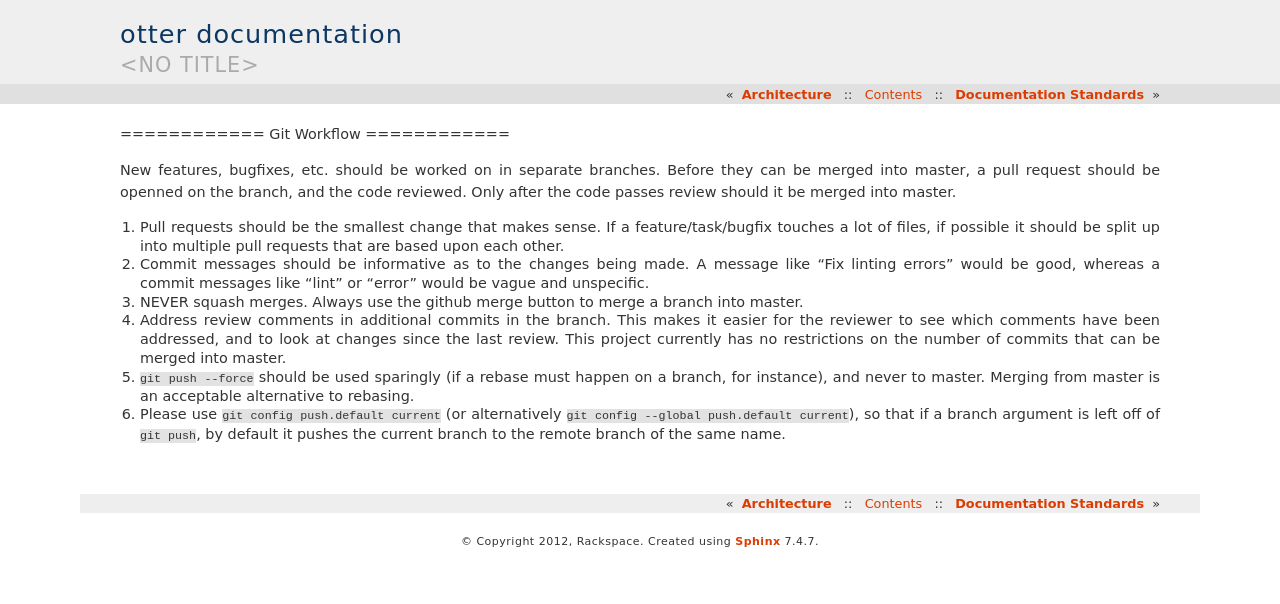
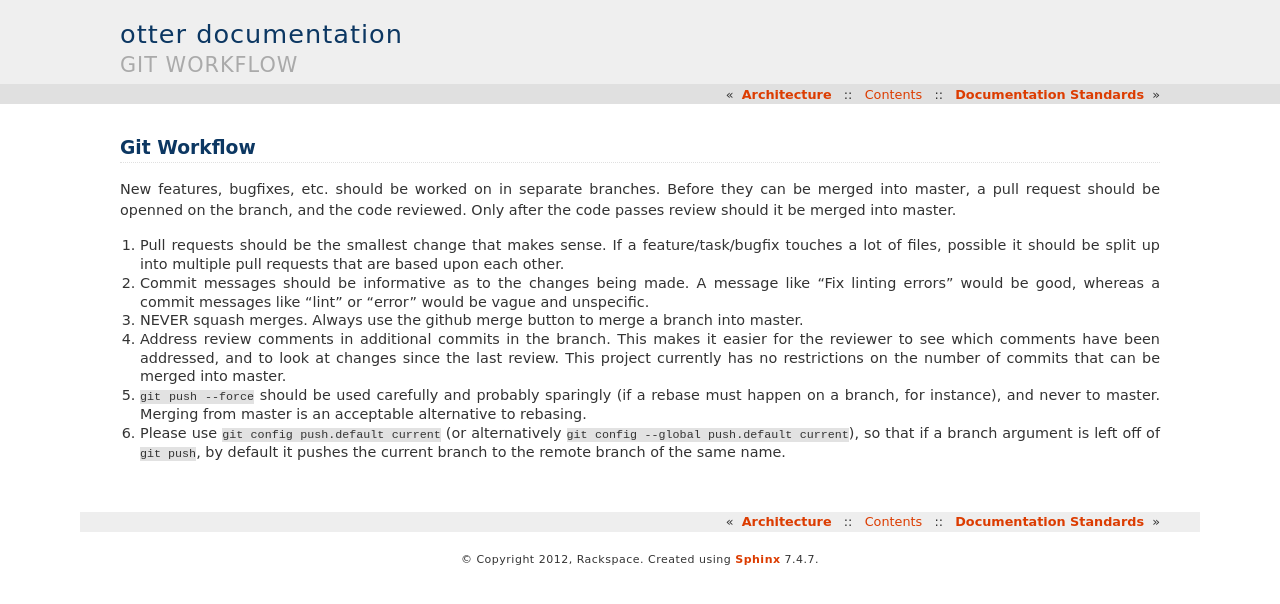
Before and after one commit to rackerlabs/otter, a Sphinx documentation site: the page built from doc/dev_process.rst, in a window 1280 px wide. Shown: the top 604 px of the page. Built offline with Sphinx 7.4.7, drawn with Linux system fonts in a browser that asks for light colours; pages that are not in the unit, such as notebooks, are missing from menus.

```diff
--- a/doc/dev_process.rst
+++ b/doc/dev_process.rst
@@ -1,24 +1,29 @@
-============ Git Workflow ============
+============
+Git Workflow
+============
 
-New features, bugfixes, etc. should be worked on in separate branches.  Before they can be merged into master, a pull
-request should be openned on the branch, and the code reviewed.  Only after the code passes review should it be merged
-into master.
+New features, bugfixes, etc. should be worked on in separate branches.  Before they can be merged into
+master, a pull request should be openned on the branch, and the code reviewed.  Only after the code
+passes review should it be merged into master.
 
-#. Pull requests should be the smallest change that makes sense.  If a feature/task/bugfix touches a lot of files, if
-   possible it should be split up into multiple pull requests that are based upon each other.
+#. Pull requests should be the smallest change that makes sense.  If a feature/task/bugfix touches a
+   lot of files,  possible it should be split up into multiple pull requests that are based upon each
+   other.
 
-#. Commit messages should be informative as to the changes being made.  A message like "Fix linting errors" would be
-   good, whereas a commit messages like "lint" or "error" would be vague and unspecific.
+#. Commit messages should be informative as to the changes being made.  A message like "Fix linting
+   errors" would be good, whereas a commit messages like "lint" or "error" would be vague and
+   unspecific.
 
 #. NEVER squash merges.  Always use the github merge button to merge a branch into master.
 
-#. Address review comments in additional commits in the branch.  This makes it easier for the reviewer to see which
-   comments have been addressed, and to look at changes since the last review.  This project currently has no
-   restrictions on the number of commits that can be merged into master.
+#. Address review comments in additional commits in the branch.  This makes it easier for the reviewer
+   to see which comments have been addressed, and to look at changes since the last review.  This
+   project currently has no restrictions on the number of commits that can be merged into master.
 
-#. ``git push --force`` should be used sparingly (if a rebase must happen on a branch, for instance), and never to
-   master. Merging from master is an acceptable alternative to rebasing.
+#. ``git push --force`` should be used carefully and probably sparingly (if a rebase must happen on a
+   branch, for instance), and never to master. Merging from master is an acceptable alternative to
+   rebasing.
 
-#. Please use ``git config push.default current`` (or alternatively ``git config --global push.default current``), so
-   that if a branch argument is left off of ``git push``, by default it pushes the current branch to the remote branch
-   of the same name.
+#. Please use ``git config push.default current`` (or alternatively ``git config --global push.default
+   current``), so that if a branch argument is left off of ``git push``, by default it pushes the
+   current branch to the remote branch of the same name.
--- a/doc/standards.rst
+++ b/doc/standards.rst
@@ -42,7 +42,7 @@
 #. indentation should consist of 4 spaces
 #. there should be 1 line between method definitions and 2 lines between class/function definitions
 #. no trailing whitespace
-#. code, comments, and docstrings should be wrapped at 80 columns if possible, but the linter will allow lines of up to 119 columns for those lines that really cannot be wrapped (long URLs, for example) - 119 columns is the maximum that will fit into the Github diff viewer.
+#. code, comments, and docstrings should be wrapped at 80 columns if possible, but the linter will allow lines of up to 105 columns for those lines that really cannot be wrapped (long URLs, for example) (which is rounded down from the maximum number of columns will fit into the Github diff viewer).
 
 
 --------
```
